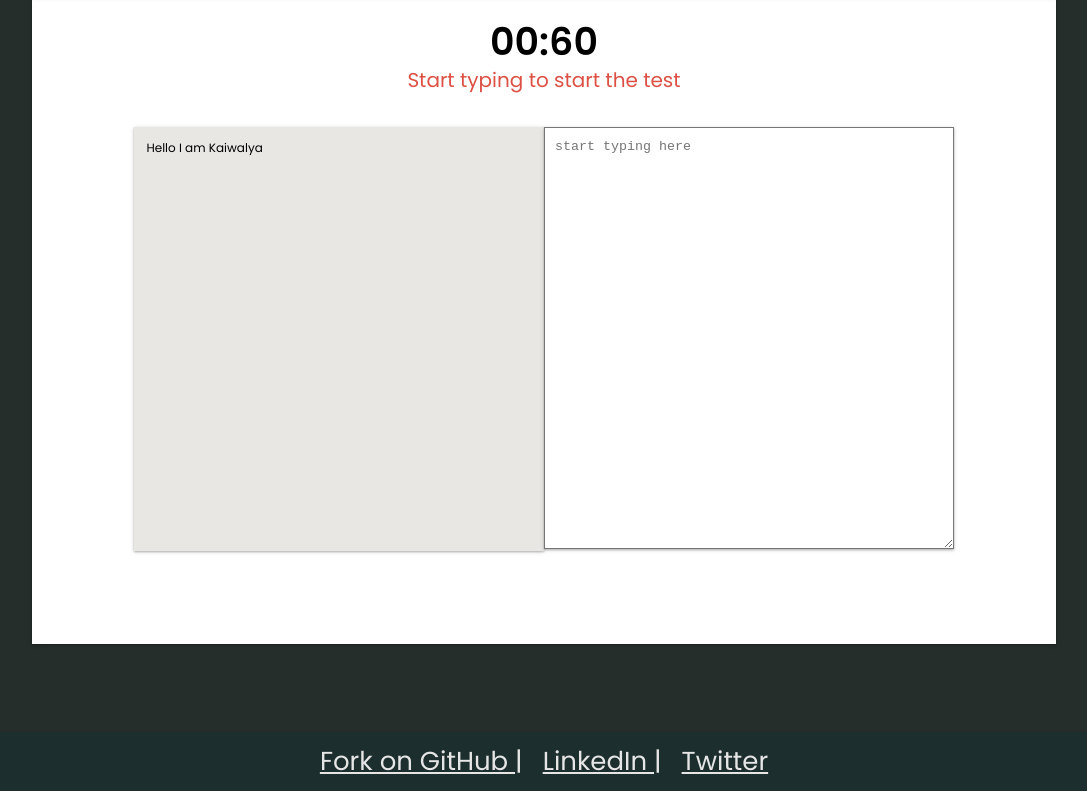
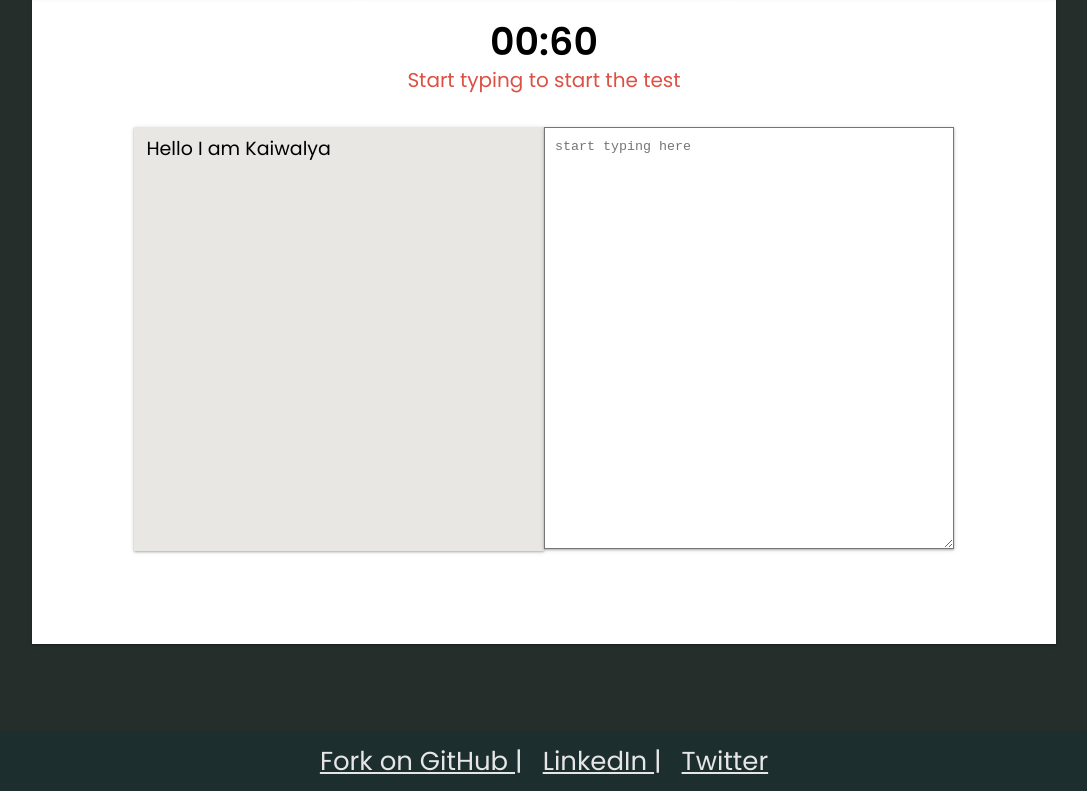
Before and after one commit to kaiwalyakoparkar/flashtype, a React (Create React App) app: page / in a window 1280 px wide. Shown: the part 1098-1889 px from the top of the page, without its empty margins (96-1183 px from the left). Built offline with nearby package versions, Linux system fonts and the light colour scheme.

Commit message:
Implimented the individual character logic

```diff
--- a/src/Components/App/App.jsx
+++ b/src/Components/App/App.jsx
@@ -6,6 +6,8 @@
 import ChallengeSection from './../ChallengeSection/ChallengeSection';
 
 const totalTime = 60;
+const serviceUrl = "http://metaphorpsum.com/paragraphs/1/9";
+
 class App extends React.Component {
     state = {
         selectedParagraph: "Hello I am Kaiwalya",
@@ -14,7 +16,27 @@
         words:0,
         characters:0,
         wpm: 0,
+        testInfo:[],
     }
+
+    componentDidMount () {
+        // fetch(serviceUrl)
+        // .then((response) => response.text())
+        // .then((information) => {
+        //     this.setState({selectedParagraph:information})
+        // })
+
+        const selectedParagraphArray  = this.state.selectedParagraph.split("");
+        const testInfo = selectedParagraphArray.map(selectedLetter => {
+            return{
+                testLetter:selectedLetter,
+                status : "notAttempted",
+            };
+        });
+
+        this.setState({testInfo});
+    }
+
     render(){
         return(
             <div className="app">
@@ -30,6 +52,7 @@
                 wpm = {this.state.wpm}
                 timeRemaining = {this.state.timeRemaining}
                 timerStarted = {this.state.timerStarted}
+                testInfo={this.state.testInfo}
             />
             {/**footer component */}
             <Footer />
--- a/src/Components/ChallengeSection/ChallengeSection.jsx
+++ b/src/Components/ChallengeSection/ChallengeSection.jsx
@@ -9,7 +9,8 @@
         characters,
         wpm,
         timeRemaining,
-        timerStarted
+        timerStarted,
+        testInfo
     }) => {
     return(
         <div className="challenge-section-container">
@@ -20,6 +21,7 @@
                 characters={characters}
                 wpm={wpm}
                 selectedParagraph={selectedParagraph}
+                testInfo={testInfo}
             />
         </div>
     );
--- a/src/Components/TestContainer/TestContainer.jsx
+++ b/src/Components/TestContainer/TestContainer.jsx
@@ -9,7 +9,8 @@
         characters,
         wpm,
         timeRemaining,
-        timerStarted
+        timerStarted,
+        testInfo
     }) => {
     return(
         <div className="test-container">
@@ -20,6 +21,7 @@
                         timerStarted={timerStarted}
                         words={words}         characters={characters}  wpm={wpm}
                         selectedParagraph={selectedParagraph}
+                        testInfo={testInfo}
                         />
                     </div>
                 ):(
--- /dev/null
+++ b/src/Components/TestLetter/TestLetter.css
@@ -0,0 +1,14 @@
+.test-letter{
+    font-size: 19px;
+    line-height: 19px;
+}
+
+.test-letter-correct{
+    color : #558b2f,
+}
+.test-letter-incorrect{
+    color: #bf360c;
+}
+.test-letter-not-attempted{
+    color:#f9a825;
+}
--- /dev/null
+++ b/src/Components/TestLetter/TestLetter.jsx
@@ -0,0 +1,21 @@
+import React from 'react';
+import './TestLetter.css';
+
+const TestLetter = ({individualLetterInfo}) => {
+    const {status} = individualLetterInfo;
+    let statusClass;
+
+    const statusClassName = {
+        correct : "test-letter-correct",
+        incorrect : "test-letter-incorrect",
+        notAttempted : "test-letter-not-attempted",
+    }[status]
+
+    return (
+        <span className={`test-letter ${statusClass}`}>
+        {individualLetterInfo.testLetter}
+        </span>
+    );
+}
+
+export default TestLetter;
--- a/src/Components/TypingChallenge/TypingChallenge.jsx
+++ b/src/Components/TypingChallenge/TypingChallenge.jsx
@@ -1,7 +1,14 @@
 import React from 'react';
+import TestLetter from './../TestLetter/TestLetter'
 import './TypingChallenge.css';
 
-const TypingChallenge = ({selectedParagraph, timeRemaining, timerStarted}) => {
+const TypingChallenge = ({
+        selectedParagraph,
+        timeRemaining,
+        timerStarted,
+        testInfo,
+    }) => {
+        console.log(testInfo);
     return(
         <div className="typing-challenge">
             <div className="timer-container">
@@ -16,7 +23,15 @@
             <div className="text-area-container">
                 <div className="text-area-left">
                     <div className="text-area test-paragraph">
-                        {selectedParagraph}
+            {/* {selectedParagraph}*/}
+                        {
+                            testInfo.map((individualLetterInfo)=>{
+                                return(
+                                    <TestLetter individualLetterInfo={individualLetterInfo}/>
+                                );
+                            })
+                        }
+
                     </div>
                 </div>
 
--- a/src/Components/TypingChallengeContainer/TypingChallengeContainer.jsx
+++ b/src/Components/TypingChallengeContainer/TypingChallengeContainer.jsx
@@ -9,7 +9,8 @@
         characters,
         wpm,
         timeRemaining,
-        timerStarted
+        timerStarted,
+        testInfo
     }) => {
     return(
         <div className="typing-challenge-container">
@@ -25,6 +26,7 @@
             {/*The real challenge*/}
             <div className="typerwritter-container">
                 <TypingChallenge
+                testInfo={testInfo}
                 timeRemaining={timeRemaining}
                 timerStarted={timerStarted}
                 selectedParagraph={selectedParagraph}/>
```
